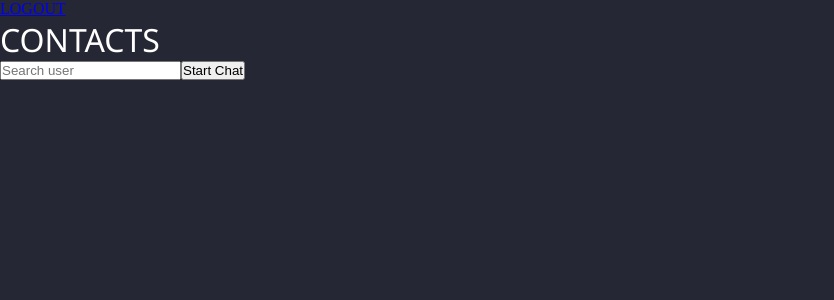
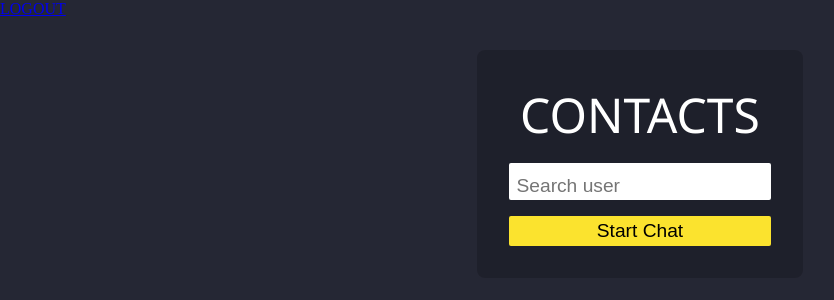
Before and after one commit to dvuvud/pkd_projekt, a React (Vite) app in the folder client/: page /#/contacts in a window 1280 px wide. Shown: the top 300 px of the page, without its empty margins (0-834 px from the left). Built offline with nearby package versions, Linux system fonts and the light colour scheme.

Commit message:
Small fix

```diff
--- a/client/src/App.tsx
+++ b/client/src/App.tsx
@@ -1,16 +1,12 @@
 import { HashRouter as Router, Routes, Route } from 'react-router-dom';
 import { Login } from './pages/login';
 import { Chat } from './pages/chat';
-import { User } from '../../types/user';
 import { Contacts } from './pages/contacts';
 import axios from 'axios';
 import { serverURL } from './helpers/global_variables';
 
 import "./stylesheets/App.css";
 import "./stylesheets/login.css";
-
-
-export var userData: User;
 
 
 function App() {
--- a/client/src/pages/chat.tsx
+++ b/client/src/pages/chat.tsx
@@ -2,7 +2,6 @@ import '../stylesheets/chat.css';
 import { useState, useEffect, useRef } from 'react';
 import axios from 'axios';
 import { Link } from "react-router-dom";
-import { message as make_message } from "../../../types/message";
 import { encryptMessage } from '../helpers/cryptography';
 
 
--- a/client/src/pages/contacts.tsx
+++ b/client/src/pages/contacts.tsx
@@ -6,20 +6,19 @@ import axios from 'axios';
 
 export function Contacts() {
     const navigate = useNavigate();
-    const usernameRef = useRef(null);
+    const recipientRef = useRef(null);
 
     const handleSubmit = (event): void => {
         event.preventDefault(); // Prevents page reload on pressing button.
 
         axios.get("user", {params: {
-            username: usernameRef.current.value
+            username: recipientRef.current.value
         }})
         .then(function (response) {
             //console.log(response.data);
             localStorage.setItem("recipient", response.data.username);
             localStorage.setItem("recipient_public_key", response.data.publicKey);
             navigate("/chat");
-            // WHAT TO DO WITH USER DATA ?!?!?!?!?!?!?!?!?!?!!!!!!!!!!!!!!!!!!!!!!!!!!!!!!
         })
         .catch(function (error) {
             // handle error
@@ -34,10 +33,10 @@ export function Contacts() {
     return (
         <>
             <Link to="/" onClick={()=>{localStorage.clear()}}>LOGOUT</Link>
-            <h1>CONTACTS</h1>
             <div id="contactsPanel">
-                <input name="username" type="text" placeholder="Search user" ref={usernameRef}/>
-                <button onClick={handleSubmit}>Start Chat</button>
+                <h1>CONTACTS</h1>
+                <input className="searchbar" name="username" type="text" placeholder="Search user" ref={recipientRef}/>
+                <button className="searchButton" onClick={handleSubmit}>Start Chat</button>
             </div>
         </>
     );
--- a/client/src/stylesheets/contacts.css
+++ b/client/src/stylesheets/contacts.css
@@ -0,0 +1,40 @@
+#contactsPanel {
+    background-color: rgba(0,0,0,0.18);
+    width: fit-content;
+    margin: auto;
+    margin-top: 2em;
+    padding: 2em;
+
+    border-radius: 0.5em;
+
+    display: flex;
+    flex-direction: column;
+    gap: 1em;
+}
+
+#contactsPanel h1 {
+    text-align: center;
+    font-size: 3em;
+}
+
+#contactsPanel .searchbar {
+    padding: 0.2em 0.4em;
+    padding-top: 0.6em;
+    font-size: 1.2em;
+    border: 0;
+    border-radius: 0.1em;
+}
+#contactsPanel .searchbar:focus {
+    outline: 0;
+    border: 0;
+    background-color: rgba(250,250,250,0.4);
+}
+
+
+#contactsPanel .searchButton  {
+    padding: 0.2em;
+    font-size: 1.2em;
+    background-color: #fbe32e;
+    border: 0;
+    border-radius: 0.1em;
+}
```
